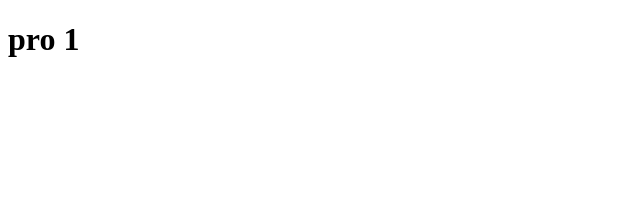
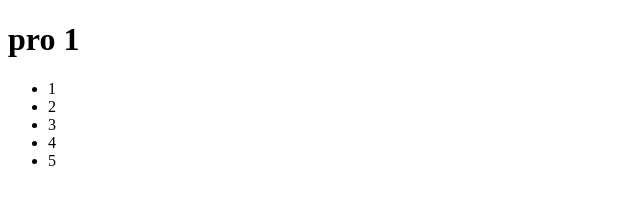
Before and after one commit to kasurik/gitHubTEst123, a plain HTML site: page index.html in a window 1280 px wide. Shown: the full height of the page, 0-640 px from the left. Drawn offline with Linux system fonts and the light colour scheme.

Commit message:
edit4 test

```diff
--- a/index.html
+++ b/index.html
@@ -9,5 +9,11 @@
 <body>
     <h1>pro 1</h1>
 
+    <div><ul><li>1</li>
+    <li>2</li>
+<li>3</li>
+<li>4</li>
+<li>5</li></ul></div>
+
 </body>
 </html>
```
